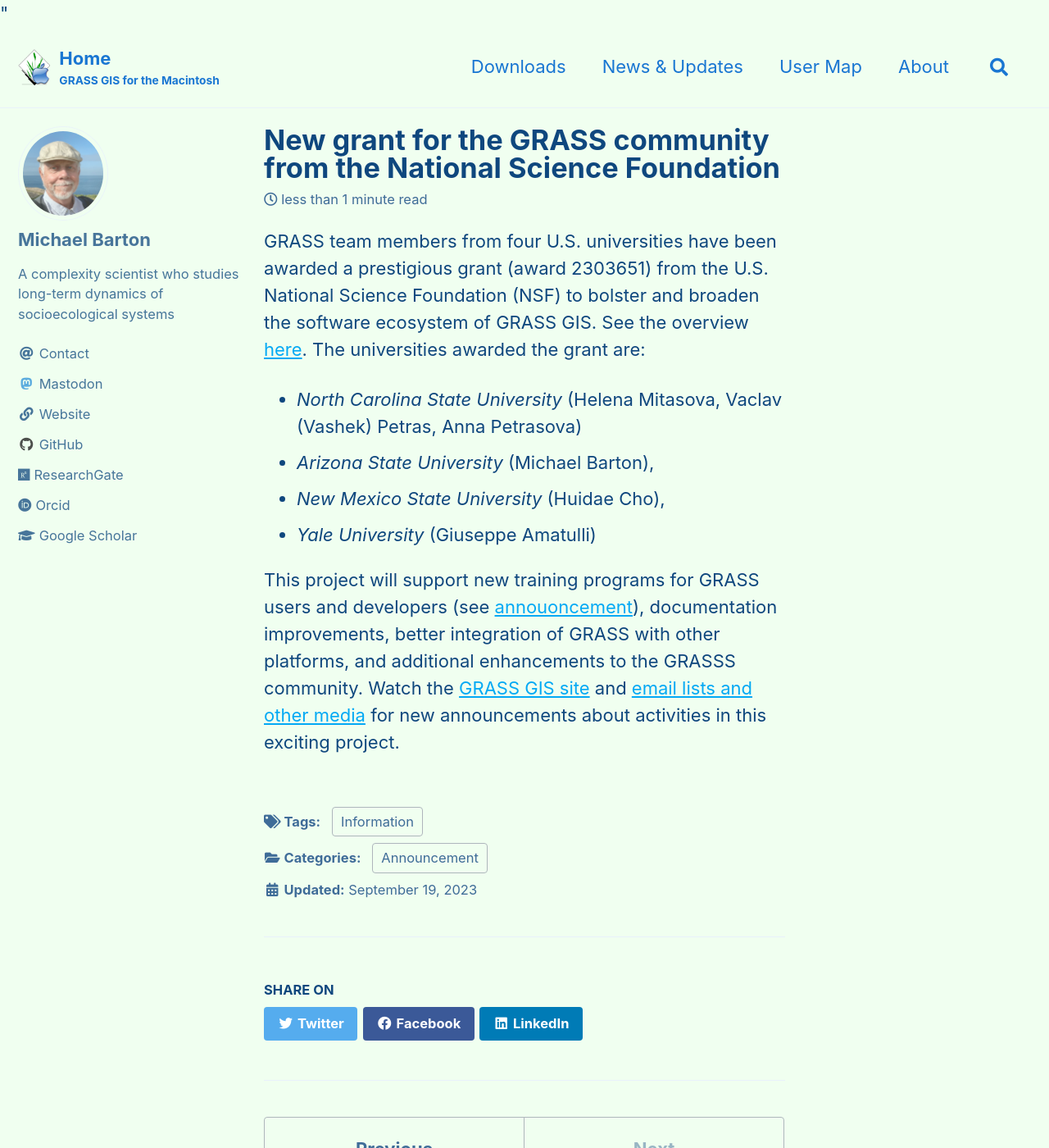
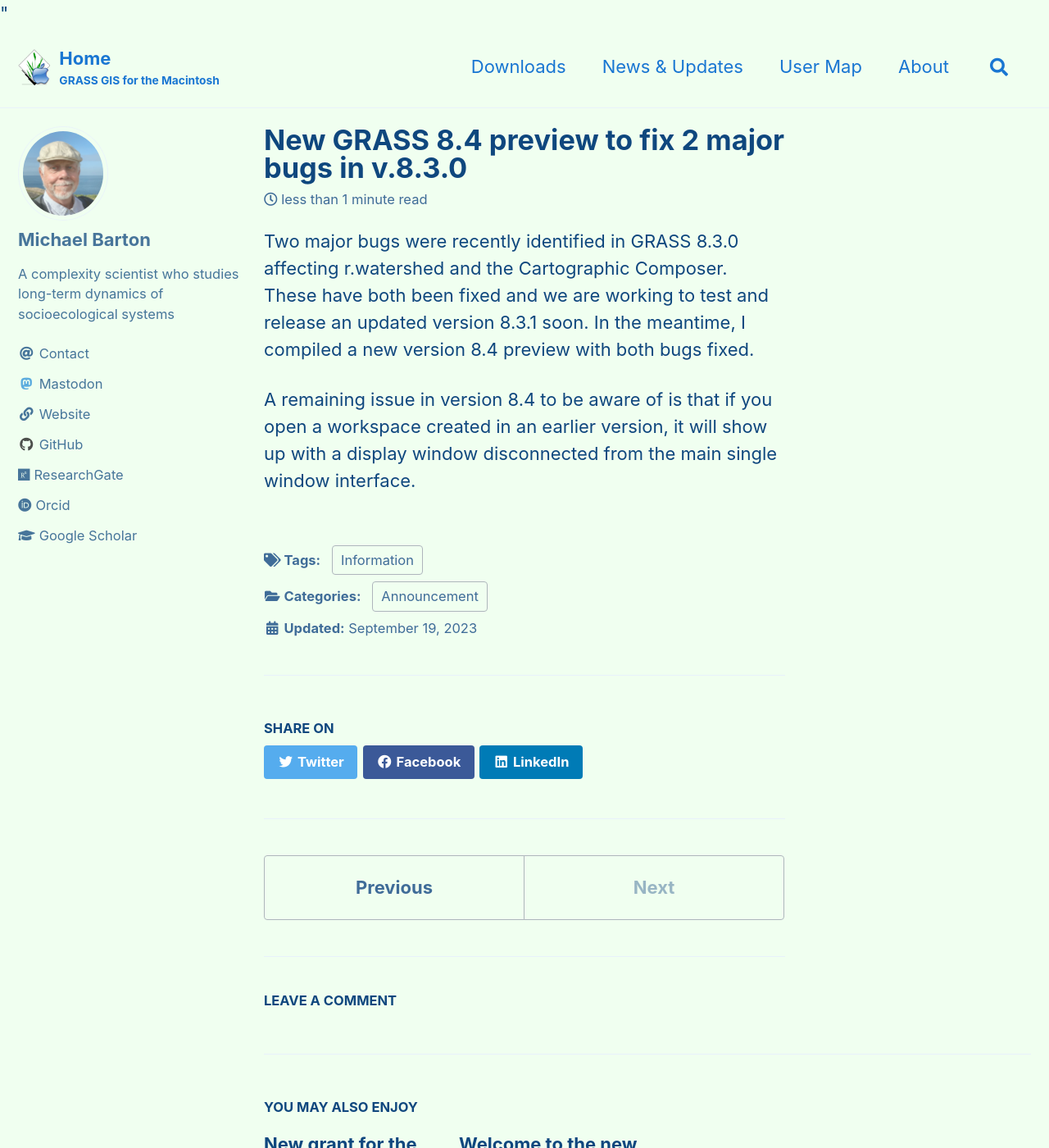
Before and after one commit to cmbarton/grass-mac, a Jekyll site: the page built from _posts/2023-09-19-new_GRASS84dev.md, in a window 1280 px wide and 1400 px high. Shown: the whole window at 82% size. Built offline with Jekyll 4.4.1, drawn with Linux system fonts in a browser that asks for light colours; cached includes are drawn as plain includes; comment, search, counter and statistics services are not loaded.

Commit message:
Update 2023-09-19-new_GRASS84dev.md
new 8.4 announcement

```diff
--- a/_posts/2023-09-19-new_GRASS84dev.md
+++ b/_posts/2023-09-19-new_GRASS84dev.md
@@ -1,5 +1,5 @@
 ---
-title: "New grant for the GRASS community from the National Science Foundation"
+title: "New GRASS 8.4 preview to fix 2 major bugs in v.8.3.0"
 excerpt_separator: "<!--more-->"
 categories:
   - Announcement
@@ -16,10 +16,6 @@
   gtag('config', 'G-9NBX5KDKM0');
 </script>
 
-GRASS team members from four U.S. universities have been awarded a prestigious grant (award 2303651) from the U.S. National Science Foundation (NSF) to bolster and broaden the software ecosystem of GRASS GIS. See the overview [here](https://grass.osgeo.org/news/2023_09_06_nsf_grant_awarded/). The universities awarded the grant are:
-- *North Carolina State University* (Helena Mitasova, Vaclav (Vashek) Petras, Anna Petrasova)
-- *Arizona State University* (Michael Barton),
-- *New Mexico State University* (Huidae Cho),
-- *Yale University* (Giuseppe Amatulli)
+Two major bugs were recently identified in GRASS 8.3.0 affecting r.watershed and the Cartographic Composer. These have both been fixed and we are working to test and release an updated version 8.3.1 soon. In the meantime, I compiled a new version 8.4 preview with both bugs fixed.
 
-This project will support new training programs for GRASS users and developers (see [annouoncement](https://grasswiki.osgeo.org/wiki/Mentoring_Program)), documentation improvements, better integration of GRASS with other platforms, and additional enhancements to the GRASSS community. Watch the [GRASS GIS site](https://grass.osgeo.org/) and [email lists and other media](https://grass.osgeo.org/about/community/) for new announcements about activities in this exciting project.
+A remaining issue in version 8.4 to be aware of is that if you open a workspace created in an earlier version, it will show up with a display window disconnected from the main single window interface.
```
